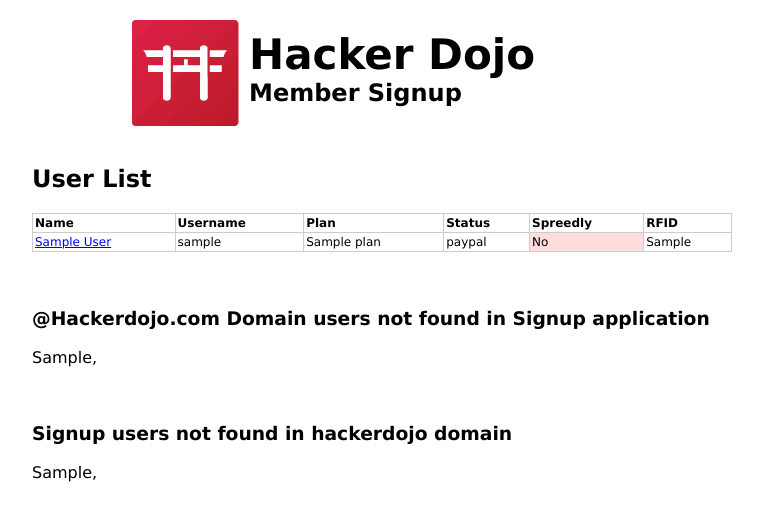
After one commit to progrium/hackerdojo-signup, a Python web app: template templates/users.html in a window 1280 px wide. The commit adds this page. Shown: the top 521 px of the page, without its empty margins (258-1021 px from the left). Run offline with Jinja, Linux system fonts and the light colour scheme; the template is opened without the code that fills it: most values are stand-ins (such as "Sample title", 1, 10 or a date in 2020).

Commit message:
RFID updates, add profile

```diff
--- a/templates/key_ok.html
+++ b/templates/key_ok.html
@@ -7,7 +7,11 @@
 
 <p>All done!</p>
 
-<p>Now, just wait 5 minutes for the system to sync with the maglock.  Then you should be able to unlock the door with your RFID tag!</p>
+<p>You should now be able to sign-in with your RFID key.</p>
+
+<p>Maglock access is coming soon!</p>
+
+<p>Next: Update your <a href="/profile">profile</a>.
 
 
 {% endblock %}
--- /dev/null
+++ b/templates/users.html
@@ -0,0 +1,50 @@
+{% extends 'base.html' %}
+{% block content %}
+
+
+
+<h2>User List</h2>
+
+<style>
+.log td {border-bottom:1px solid #ccc; border-right:1px solid #ccc; font-size:12px; padding:2px}
+table.log {border-left:1px solid #ccc; border-top:1px solid #ccc; margin-top:0}
+.log .header {font-weight:bold;}
+h3 {margin-top:3em}
+.bad {background:#fdd}
+</style>
+
+<table class="log" width="100%" cellspacing="0" cellpadding="0" border="0">
+<tr class="header">
+  <td>Name</td>
+  <td>Username</td>
+  <td>Plan</td>
+  <td>Status</td>
+  <td>Spreedly</td>
+  <td>RFID</td>
+</tr>
+
+{% for u in signup_users %}
+  <tr>
+    <td><a href="https://appengine.google.com/datastore/edit?app_id=hd-signup&key={{u.key}}">{{ u.first_name }} {{ u.last_name }}</a></td>
+    <td {% if not u.username%}class="bad"{% endif %}>{{ u.username }}</td>
+    <td>{{ u.plan }}</td>
+    <td {% if not u.status %}class="bad"{% endif %}>{{ u.status }}</td>
+    <td {% if not u.spreedly_token %}class="bad"{% endif %}>{% if u.spreedly_token %}Yes{% else %}No{% endif %}</td>
+    <td>{{ u.rfid_tag }}</td>
+  </tr>
+{% endfor %}
+</table>
+
+<h3>@Hackerdojo.com Domain users not found in Signup application</h3>
+
+{% for u in users_not_on_signup %}
+{{ u }},
+{% endfor %}
+
+<h3>Signup users not found in hackerdojo domain</h3>
+
+{% for u in users_not_on_domain %}
+{{ u }},
+{% endfor %}
+
+{% endblock %}
```
Also changed, not shown: main.py (+19 -4 lines), templates/profile.html (added, +36 -0 lines).
